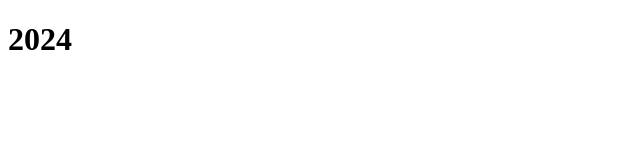
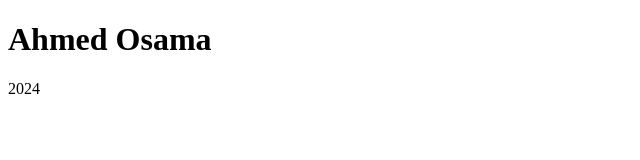
Before and after one commit to ahmeedusamaa/newRepo, a plain HTML site: page index.html in a window 1280 px wide. Shown: the whole page, without its empty margins (0-640 px from the left). Drawn offline with Linux system fonts and the light colour scheme.

Commit message:
Update index.html

```diff
--- a/index.html
+++ b/index.html
@@ -6,6 +6,8 @@
     <title>Document</title>
 </head>
 <body>
-    <h1>2024</h1>
+    <h1>Ahmed Osama</h1>
+    <p>2024</p>
+
 </body>
 </html>
```
